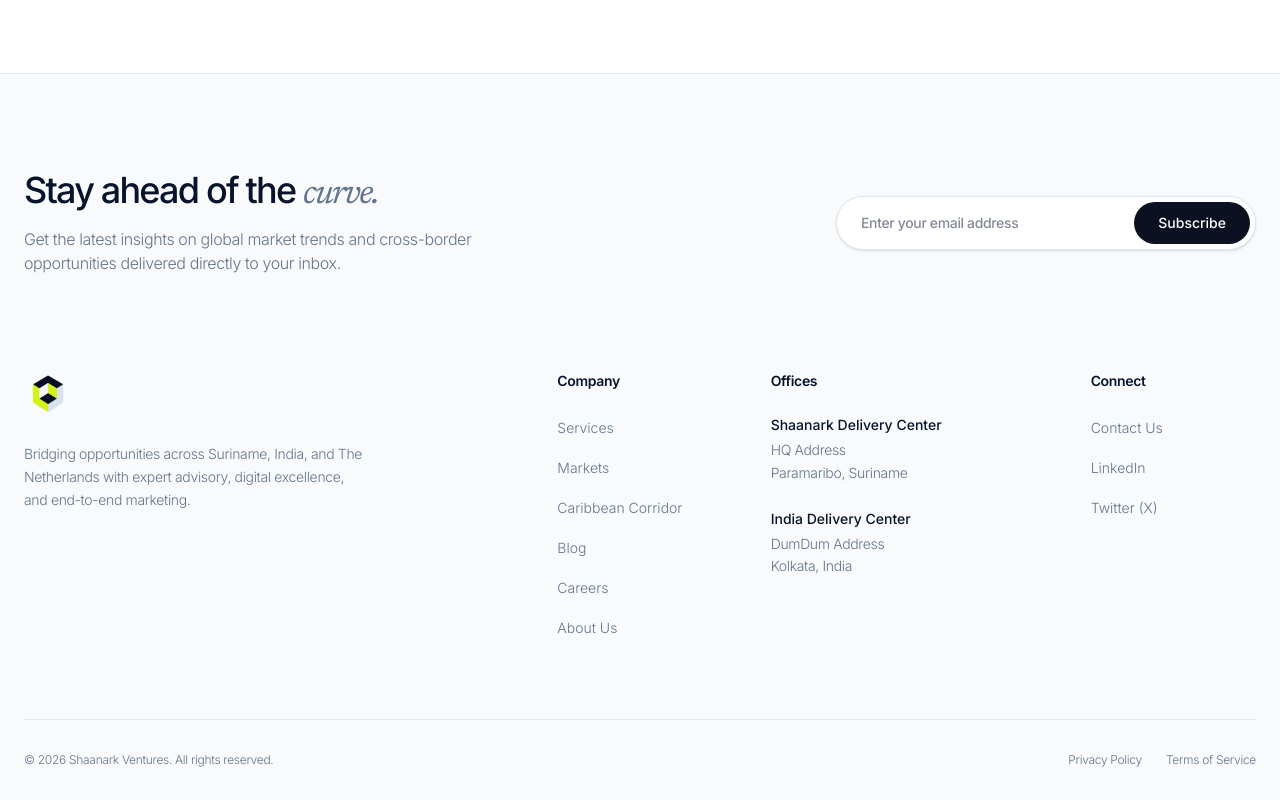
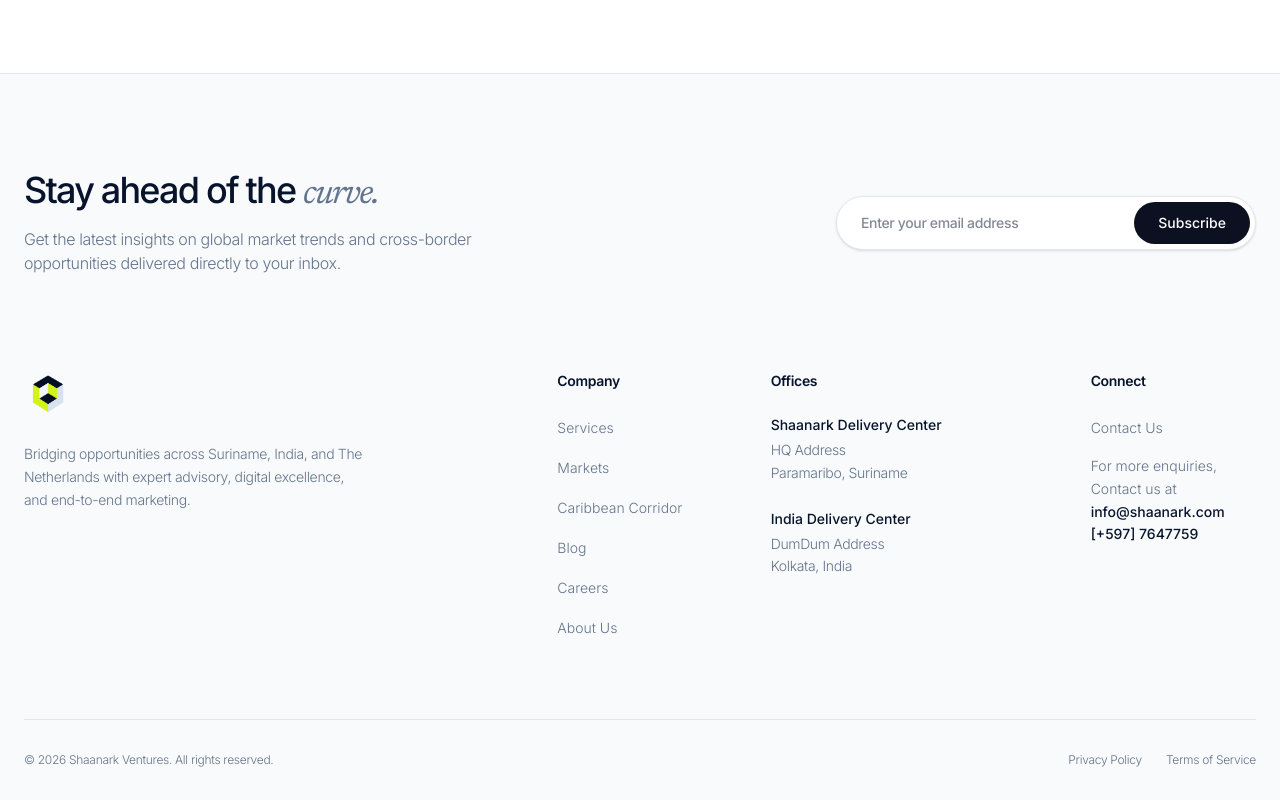
Before and after one commit to areesh18/Shanaark_ventures, a React (Vite) app: page /about in a window 1280 px wide. Shown: the part 2076-2876 px from the top of the page. Built offline with nearby package versions, Linux system fonts and the light colour scheme.

Commit message:
Footer updated

```diff
--- a/src/components/layout/Footer/Footer.jsx
+++ b/src/components/layout/Footer/Footer.jsx
@@ -159,21 +159,26 @@ const Footer = () => {
                   Contact Us
                 </Link>
               </li>
+              {/* Contact Enquiries Block */}
               <li>
+                <div className="flex flex-col gap-2 mt-4">
+                  <p className="text-sm font-light text-(--color-text-secondary) leading-relaxed">
+                    For more enquiries, Contact us at <br />
                     <a
-                  href="#"
-                  className="text-sm font-light text-(--color-text-secondary) hover:text-(--color-text-primary) transition-colors"
+                      href="mailto:info@shaanark.com"
+                      className="font-medium text-(--color-text-primary) hover:opacity-70 transition-opacity"
                     >
-                  LinkedIn
+                      info@shaanark.com
                     </a>
-              </li>
-              <li>
+                    <br />
                     <a
-                  href="#"
-                  className="text-sm font-light text-(--color-text-secondary) hover:text-(--color-text-primary) transition-colors"
+                      href="tel:+5977647759"
+                      className="font-medium text-(--color-text-primary) hover:opacity-70 transition-opacity"
                     >
-                  Twitter (X)
+                      [+597] 7647759
                     </a>
+                  </p>
+                </div>
               </li>
             </ul>
           </div>
```
Lines whose indentation alone changed are shown as unchanged.
